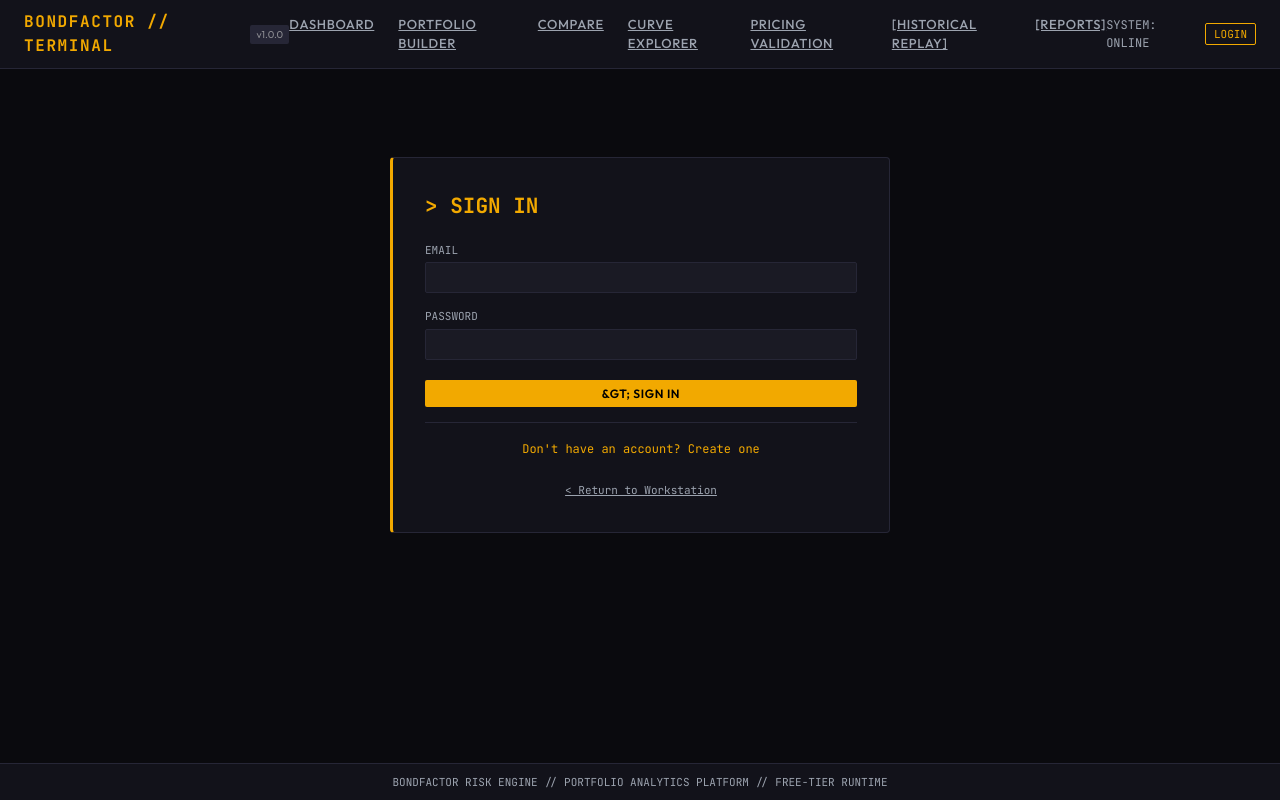
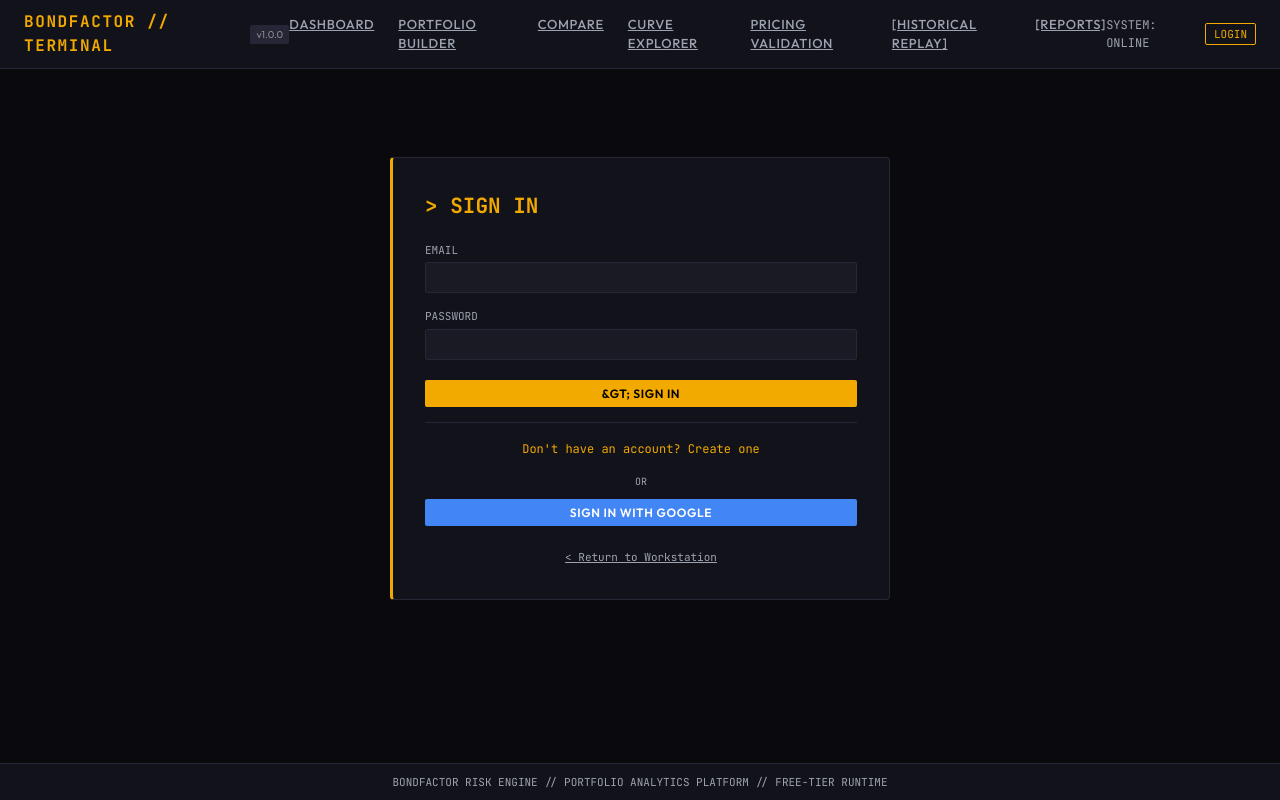
Before and after one commit to karbburn/BondFactor, a Next.js app: page /login in a window 1280 px wide. Built offline with nearby package versions, Linux system fonts and the light colour scheme; no server answers.

Commit message:
Add Google OAuth as alternative sign-in method
- signInWithGoogle in AuthContext via Supabase OAuth provider
- /auth/callback route handles code exchange and session creation
- Login page shows Google button below email/password form
- AuthNav displays Google display name when available

```diff
--- a/app/login/page.tsx
+++ b/app/login/page.tsx
@@ -6,7 +6,7 @@ import { useRouter } from 'next/navigation';
 import { useAuth } from '../../lib/state/AuthContext';
 
 export default function LoginPage() {
-  const { user, signIn, signUp, signOut, loading } = useAuth();
+  const { user, signIn, signUp, signInWithGoogle, signOut, loading } = useAuth();
   const router = useRouter();
   const [email, setEmail] = useState('');
   const [password, setPassword] = useState('');
@@ -135,6 +135,17 @@ export default function LoginPage() {
           </button>
         </div>
 
+        <div style={{ marginTop: '15px', textAlign: 'center' }}>
+          <div className="font-mono" style={{ fontSize: '10px', color: 'var(--text-secondary)', marginBottom: '10px' }}>OR</div>
+          <button
+            className="btn font-mono"
+            style={{ width: '100%', backgroundColor: '#4285f4', color: 'white', border: 'none', fontSize: '12px' }}
+            onClick={() => signInWithGoogle()}
+          >
+            Sign in with Google
+          </button>
+        </div>
+
         <div style={{ marginTop: '20px', textAlign: 'center' }}>
           <Link href="/" className="font-mono" style={{ fontSize: '11px', color: 'var(--text-secondary)' }}>
             &lt; Return to Workstation
--- a/lib/components/AuthNav.tsx
+++ b/lib/components/AuthNav.tsx
@@ -21,7 +21,7 @@ export default function AuthNav() {
     return (
       <div style={{ display: "flex", alignItems: "center", gap: "15px" }}>
         <span className="font-mono" style={{ fontSize: "12px", color: "var(--text-secondary)" }}>
-          {user.email}
+          {user.user_metadata?.name || user.email}
         </span>
         <span className="font-mono text-success" style={{ fontSize: "12px" }}>
           ● LIVE DATA
--- a/lib/state/AuthContext.tsx
+++ b/lib/state/AuthContext.tsx
@@ -10,6 +10,7 @@ interface AuthContextType {
   loading: boolean;
   signIn: (email: string, password: string) => Promise<{ error?: string; message?: string }>;
   signUp: (email: string, password: string) => Promise<{ error?: string; message?: string }>;
+  signInWithGoogle: () => Promise<{ error?: string }>;
   signOut: () => Promise<void>;
 }
 
@@ -52,12 +53,23 @@ export function AuthProvider({ children }: { children: React.ReactNode }) {
     return {};
   }, []);
 
+  const signInWithGoogle = useCallback(async () => {
+    const { error } = await getSupabase().auth.signInWithOAuth({
+      provider: 'google',
+      options: {
+        redirectTo: `${window.location.origin}/auth/callback`,
+      },
+    });
+    if (error) return { error: error.message };
+    return {};
+  }, []);
+
   const signOut = useCallback(async () => {
     await getSupabase().auth.signOut();
   }, []);
 
   return (
-    <AuthContext.Provider value={{ user, session, loading, signIn, signUp, signOut }}>
+    <AuthContext.Provider value={{ user, session, loading, signIn, signUp, signInWithGoogle, signOut }}>
       {children}
     </AuthContext.Provider>
   );
```
Also changed, not shown: app/auth/callback/route.ts (added, +21 -0 lines).
